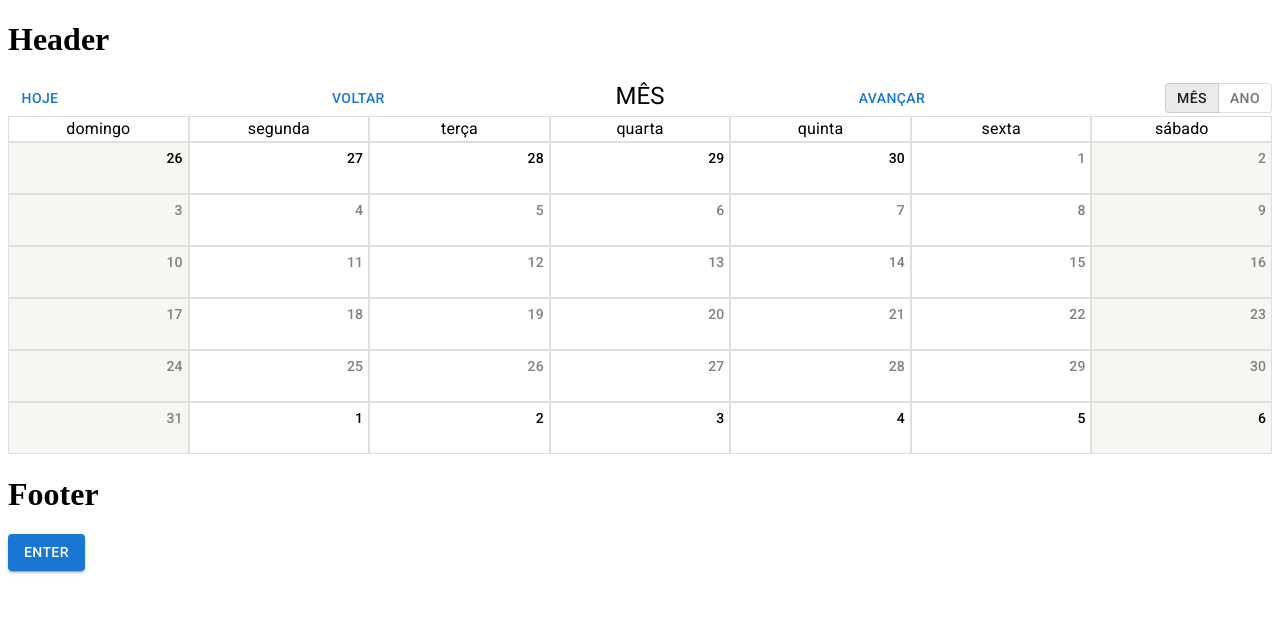
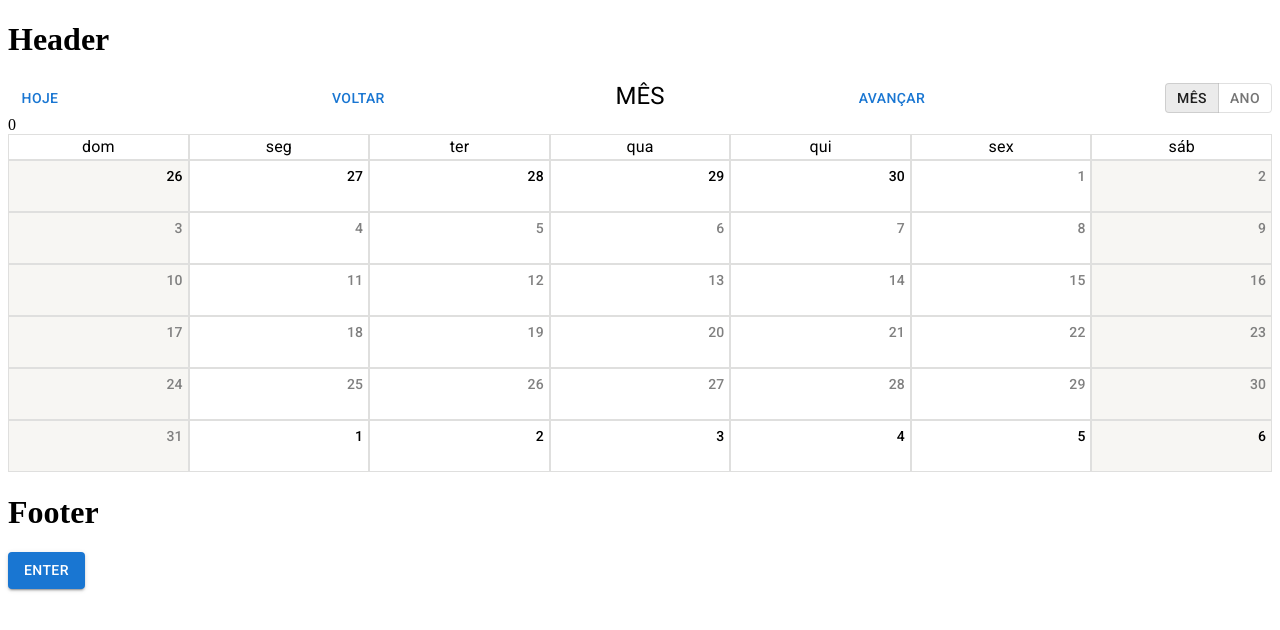
Before and after one commit to allangdc/MaterialCalendar, a React (Create React App) app: page / in a window 1280 px wide. Shown: the top 630 px of the page. Built offline with nearby package versions, Linux system fonts and the light colour scheme.

Commit message:
fixed calendar short width names

```diff
--- a/src/components/calendar/monthly.tsx
+++ b/src/components/calendar/monthly.tsx
@@ -1,5 +1,5 @@
 /* eslint-disable react/jsx-key */
-import React from "react";
+import React, { useEffect, useRef, useState } from "react";
 import { Typography } from "@mui/material";
 import Table from "./table";
 import {
@@ -20,6 +20,16 @@ interface Props {
 
 const Monthly: React.FC<Props> = (props: Props) => {
   const { id, currentDate, language } = props;
+  const [width, setWidth] = useState<number | undefined>(0);
+  const ref = useRef<HTMLDivElement>(null);
+
+  const handleResize = () => {
+    setWidth(ref.current?.clientWidth);
+  };
+
+  useEffect(() => {
+    window.addEventListener("resize", handleResize, false);
+  });
 
   const getDays = () => {
     const data = new Array<Date>();
@@ -41,9 +51,17 @@ const Monthly: React.FC<Props> = (props: Props) => {
 
     let i: Date = initCal;
     while (differenceInDays(i, endCal) <= 0) {
-      data.push(
-        i.toLocaleDateString(language, { weekday: "long" }).split("-")[0]
-      );
+      const shortWeekname = i
+        .toLocaleDateString(language, {
+          weekday: "short",
+        })
+        .slice(0, 3);
+      const longWeekname = i
+        .toLocaleDateString(language, {
+          weekday: "long",
+        })
+        .split("-")[0];
+      data.push(width && width > 500 ? longWeekname : shortWeekname);
       i = addDays(i, 1);
     }
     return data;
@@ -55,12 +73,15 @@ const Monthly: React.FC<Props> = (props: Props) => {
   const dataArray = getDays().map((item) => <Cells day={item} />);
 
   return (
+    <div ref={ref}>
+      {width}
       <Table
         id={id}
         header={daysArray}
         data={dataArray}
         lineColor="rgb(223 223 222)"
       />
+    </div>
   );
 };
 
```
Lines whose indentation alone changed are shown as unchanged.
